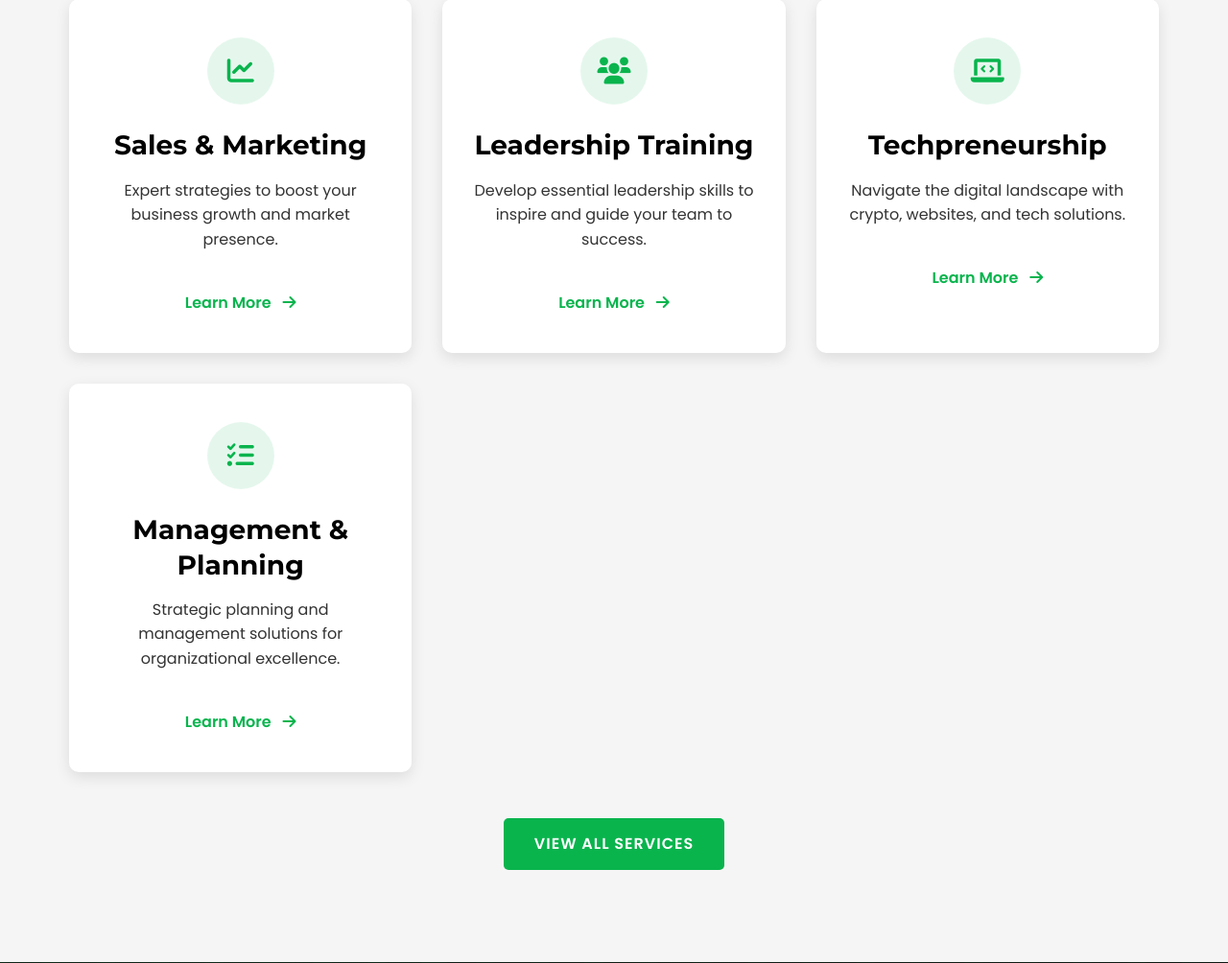
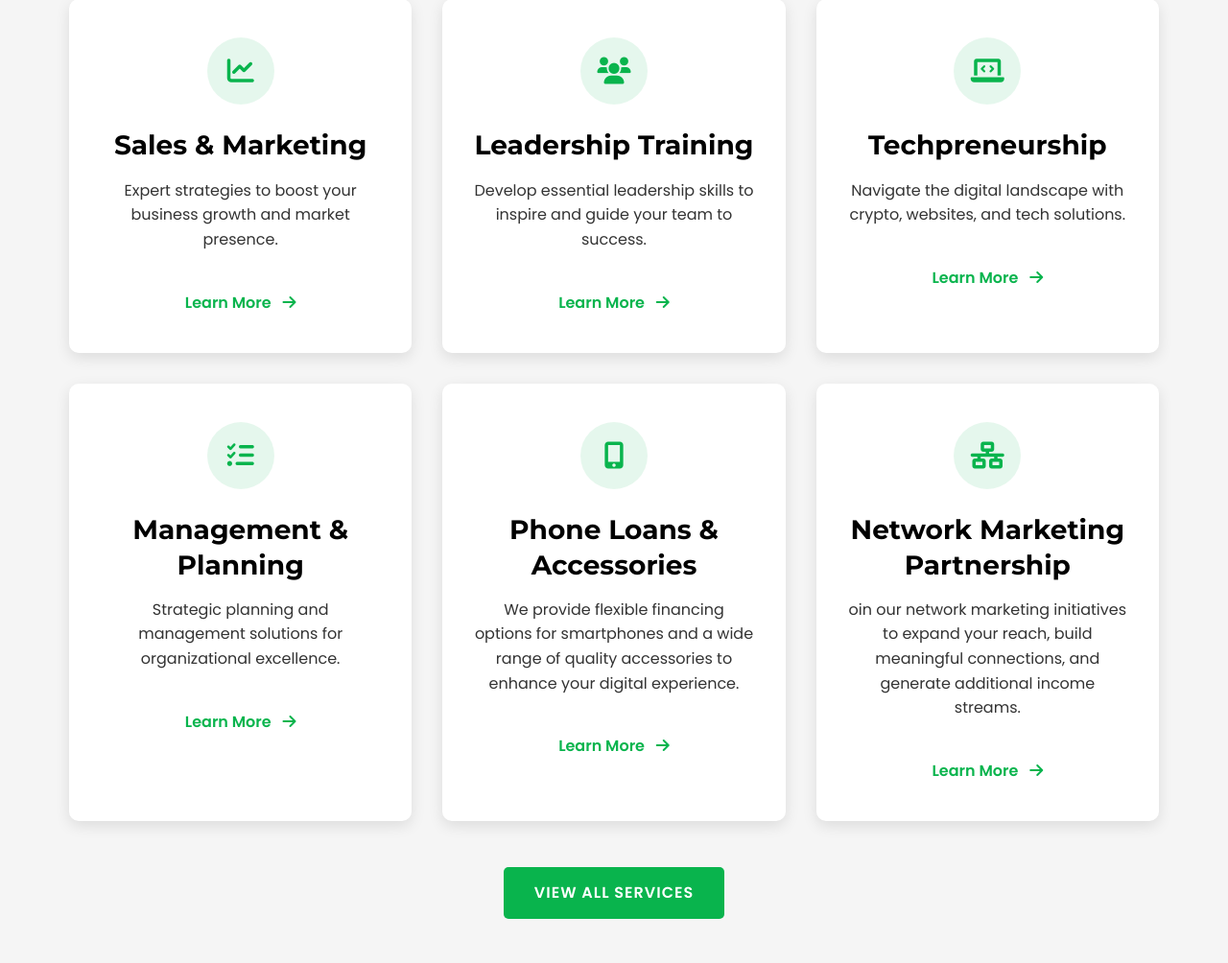
Before and after one commit to fareedcodez/goodlifeclub, a Django app: template core/templates/home.html in a window 1280 px wide. Shown: the part 1687-2691 px from the top of the page at 96% size. Run offline with Django 4.2, Linux system fonts and the light colour scheme; the template is opened without the code that fills it, so the values that code supplies are empty.

Commit message:
feat:modification of home page

```diff
--- a/core/templates/home.html
+++ b/core/templates/home.html
@@ -78,6 +78,22 @@
                 </div>
                 <h3>Management & Planning</h3>
                 <p>Strategic planning and management solutions for organizational excellence.</p>
+                <a href="{% url 'services' %}#management" class="read-more">Learn More <i class="fas fa-arrow-right"></i></a>
+            </div>
+            <div class="service-card" data-aos="fade-up" data-aos-delay="300">
+                <div class="service-icon">
+                    <i class="fas fa-mobile-alt"></i>
+                </div>
+                <h3>Phone Loans & Accessories</h3>
+                <p>We provide flexible financing options for smartphones and a wide range of quality accessories to enhance your digital experience.</p>
+                <a href="{% url 'services' %}#phone" class="read-more">Learn More <i class="fas fa-arrow-right"></i></a>
+            </div>
+            <div class="service-card" data-aos="fade-up" data-aos-delay="300">
+                <div class="service-icon">
+                    <i class="fas fa-network-wired"></i>
+                </div>
+                <h3>Network Marketing Partnership</h3>
+                <p>oin our network marketing initiatives to expand your reach, build meaningful connections, and generate additional income streams.</p>
                 <a href="{% url 'services' %}#management" class="read-more">Learn More <i class="fas fa-arrow-right"></i></a>
             </div>
         </div>
```
